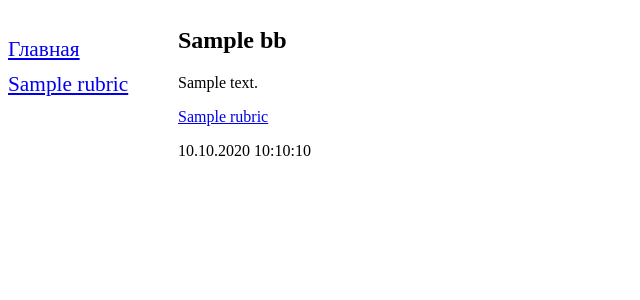
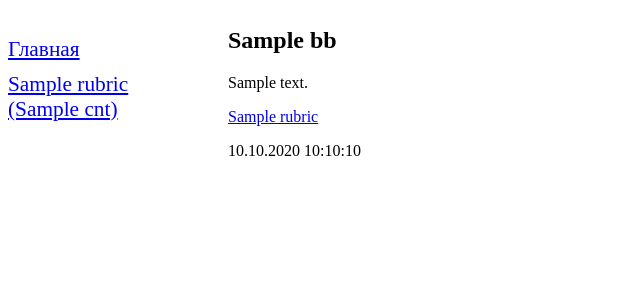
Before and after one commit to Qwerty93921/Django1, a Django app: template samplesite/templates/index.html in a window 1280 px wide. Shown: the part 74-374 px from the top of the page, without its empty margins (0-640 px from the left). Run offline with Django 4.2, Linux system fonts and the light colour scheme; the template is opened without the code that fills it: most values are stand-ins (such as "Sample title", 1, 10 or a date in 2020).

Commit message:
lesson_12 files

```diff
--- a/samplesite/bboard/views.py
+++ b/samplesite/bboard/views.py
@@ -1,3 +1,4 @@
+from django.db.models import Count
 from django.shortcuts import render
 from django.http import HttpResponse
 from django.template import loader
@@ -18,7 +19,8 @@
 
 def index(request):
     bbs = Bb.objects.order_by('-published')
-    rubrics = Rubric.objects.filter(bb__isnull=False).distinct()
+    # rubrics = Rubric.objects.filter(bb__isnull=False).distinct()
+    rubrics = Rubric.objects.annotate(cnt=Count('bb')).filter(cnt__gt=0)
     context = {'bbs': bbs, 'rubrics':rubrics}
     return render(request, 'index.html', context)
 
@@ -39,7 +41,7 @@
 
     def get_context_data(self, **kwargs):
         context = super().get_context_data(**kwargs) # key word arguments, kwargs - ключ значение, args - набор значений
-        context['rubrics'] = Rubric.objects.all()
+        context['rubrics'] = Rubric.objects.annotate(cnt=Count('bb')).filter(cnt__gt=0)
         return context
 
 
--- a/samplesite/static/style.css
+++ b/samplesite/static/style.css
@@ -17,5 +17,5 @@
 }
 
 section {
-    margin-left: 170px;
+    margin-left: 220px;
 }
--- a/samplesite/templates/layout/basic.html
+++ b/samplesite/templates/layout/basic.html
@@ -19,7 +19,7 @@
 <nav>
     <a href="{% url 'index' %}">Главная</a>
     {% for rubric in rubrics %}
-       <a href="{#% url 'by_rubric' rubric.pk %#}{{rubric.get_absolute_url }}">{{rubric}}</a>
+       <a href="{#% url 'by_rubric' rubric.pk %#}{{rubric.get_absolute_url }}">{{rubric}} ({{rubric.cnt}})</a>
     {% endfor %}
 
 </nav>
```
